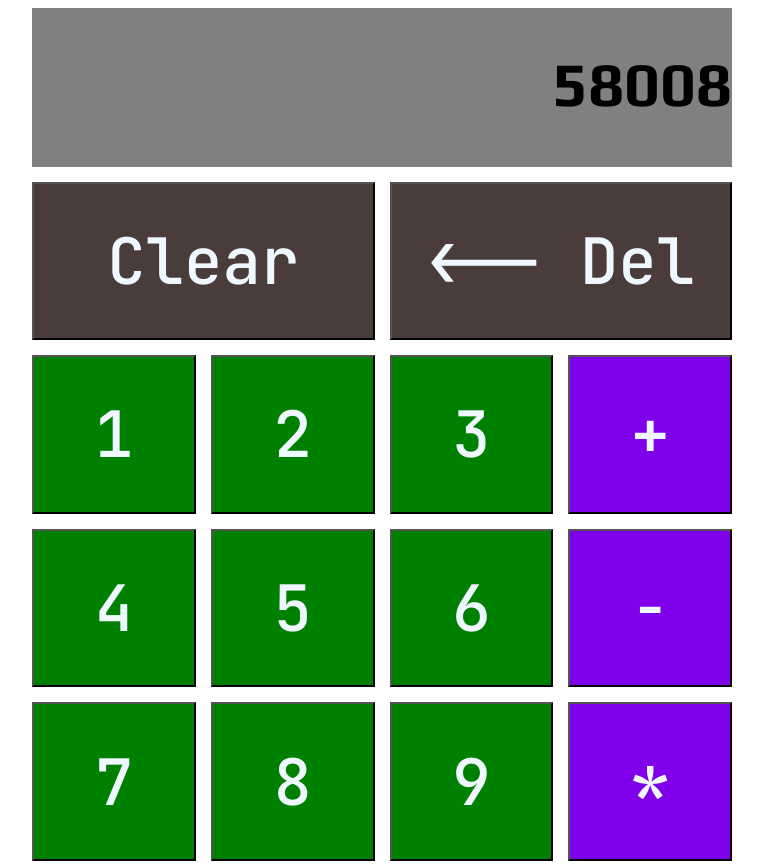
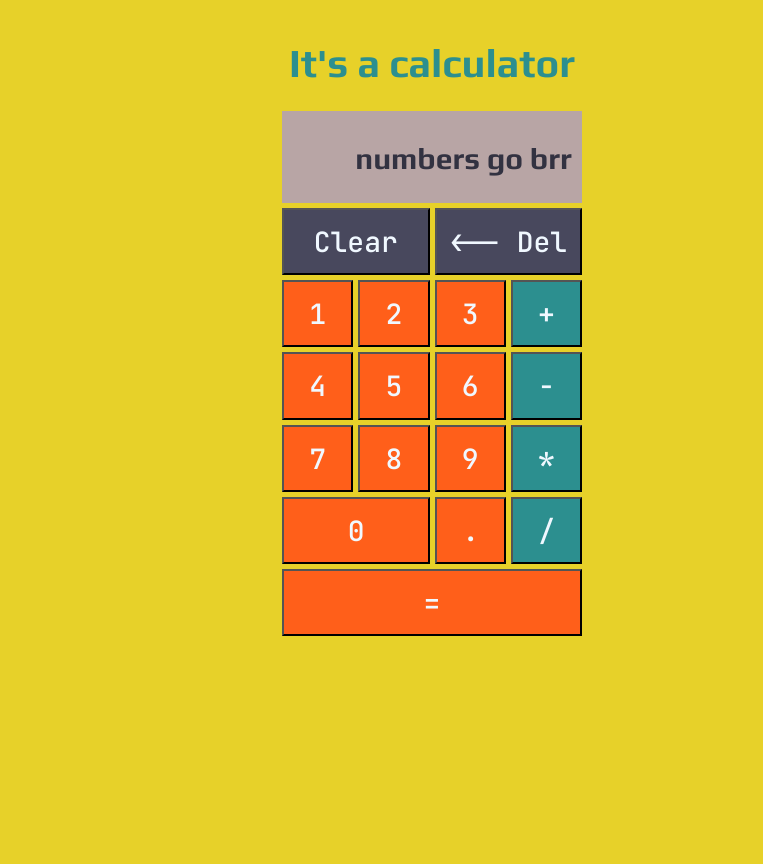
Before and after one commit to maybethee/calculator, a plain HTML site: page index.html in a window 1280 px wide. Shown: the top 864 px of the page, without its empty margins (208-971 px from the left). After the commit the page ends 800 px from the top, so only its background shows below. Drawn offline with Linux system fonts and the light colour scheme.

Commit message:
Adjust style and calculator size on page, as well as add a title

```diff
--- a/index.html
+++ b/index.html
@@ -2,13 +2,16 @@
 <html lang="en">
   <head>
     <meta charset="UTF-8">
+    <title>Good Calculator Which Definitely Works Perfectly</title>
     <link rel="stylesheet" href="style.css">
     <script src="script2.js" defer></script>
   </head>
   <body>
+    <div id="title">It's a calculator</div>
+    <div id="calcContainer">
       <div id="calcFrame" class="container">
         <div id="row1" class="row">
-        <div id="calcScreen" class="long">58008</div>
+          <div id="calcScreen" class="long">numbers go brr</div>
         </div>
         <div id="row2" class="row">
           <button id="btnClear" class="userBtn" class="halfLong">Clear</button>
@@ -40,9 +43,6 @@
         <div id="row7" class="row">
           <button class="btnEquals" class="long">=</button>
         </div>
-
-
-
     </div>
   </body>
 </html>
--- a/script2.js
+++ b/script2.js
@@ -265,8 +265,8 @@ btnOperator.forEach(btn => {
 
 // equals button listener function
 btnEquals.addEventListener('click', () => {
-  findResult();
-  displayResult();
+    findResult();
+    displayResult();
 })
 
 // clear button listener function
--- a/style.css
+++ b/style.css
@@ -3,59 +3,83 @@
 
 body {
   display: flex;
+  flex-flow: column;
   flex: auto;
   justify-content: center;
+  margin: 0px;
+  height: 100%;
+  width: 100%;
+  background-color:rgb(231, 209, 41);
+}
+
+#title {
+  color: rgb(44, 143, 143);
+  font-family: 'Play', sans-serif;
+  font-size: 40px;
+  text-align: center;
+  padding-top: 40px;
+}
+
+#calcContainer {
+  display: flex;
+  justify-content: center;
+  align-items: center;
+  width: 100%;
+  height: 600px;
 }
 
 .container {
-  max-width: 800px;
-  height: 1200px;
+  max-width: 300px;
+  height: 500px;
   display: flex;
   flex: auto;
   flex-flow: column wrap;
-  gap: 15px;
+  gap: 5px;
 }
 
 #calcScreen {
   flex: auto;
-  background-color: gray;
+  max-width: 500px;
+  padding: 30px 10px;
+  margin-top: -25px;
+  background-color: rgb(184, 165, 165);
   font-family: 'Play', sans-serif;
-  font-size: 62px;
+  font-size: 30px;
   text-align: right;
-  padding: 40px 0px;
+  overflow: hidden;
+  color: rgb(50, 50, 65);
 }
 
 .userBtn {
-  background-color: rgb(75, 60, 60);
+  background-color: rgb(72, 72, 93);
 }
 
 .btnOperator {
-  background-color: rgb(128, 0, 233);
+  background-color: rgb(44, 143, 143);
 }
 
 button {
   flex: 1 1 0;
-  background-color: green;
-  color: aliceblue;
+  background-color: rgb(255, 95, 26);
+  color:aliceblue;
   font-family: 'JetBrains Mono', monospace;
-  font-size: 64px;
+  font-size: 28px;
   font-weight: 500;
 }
 
-button,
 .row6 {
   flex-grow: 1;
 }
 
 #btn0 {
-  flex-grow: 2;
+  flex-grow: 2.41;
 }
 
 .row {
   display: flex;
   flex: auto;
   justify-content: space-around;
-  gap: 15px;
-  width: 700px;
-  height: 150px;
+  gap: 5px;
+  max-width: 300px;
+  height: 50px;
 }
```
Lines whose indentation alone changed are shown as unchanged.
